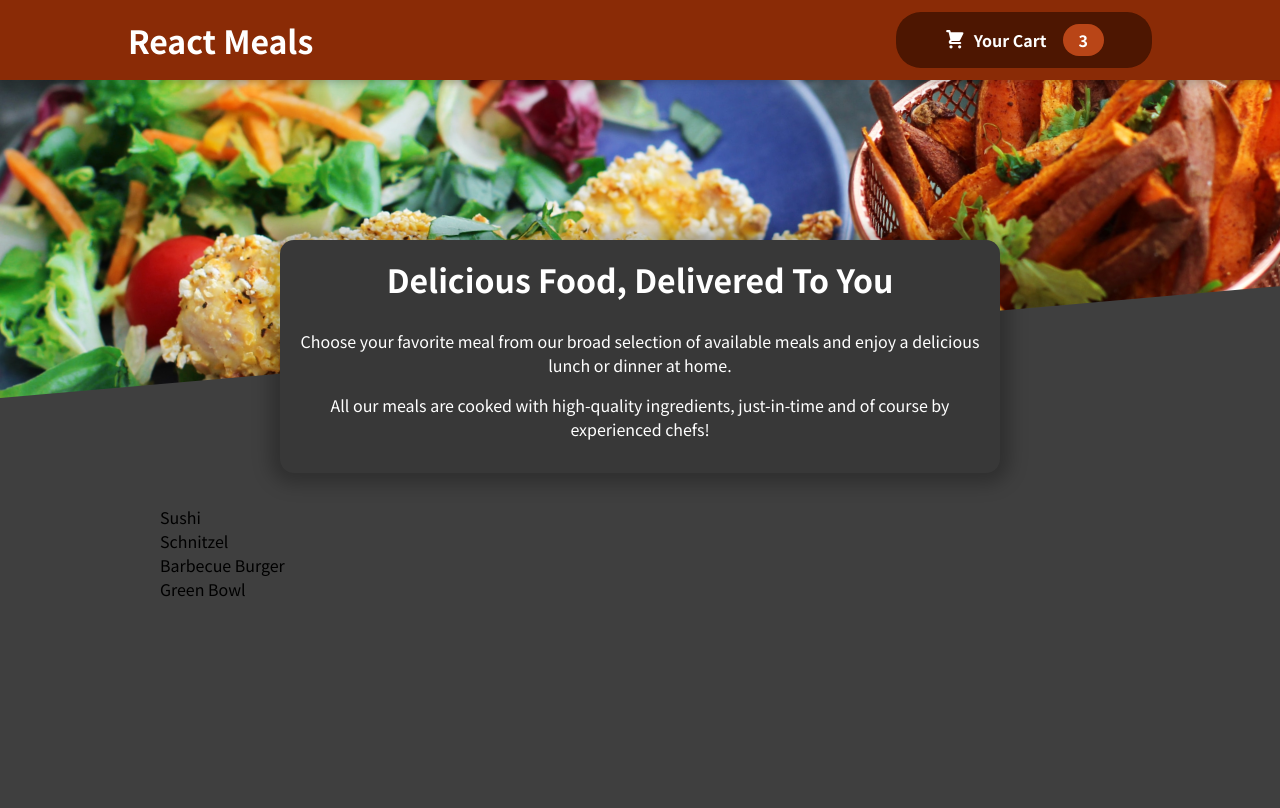
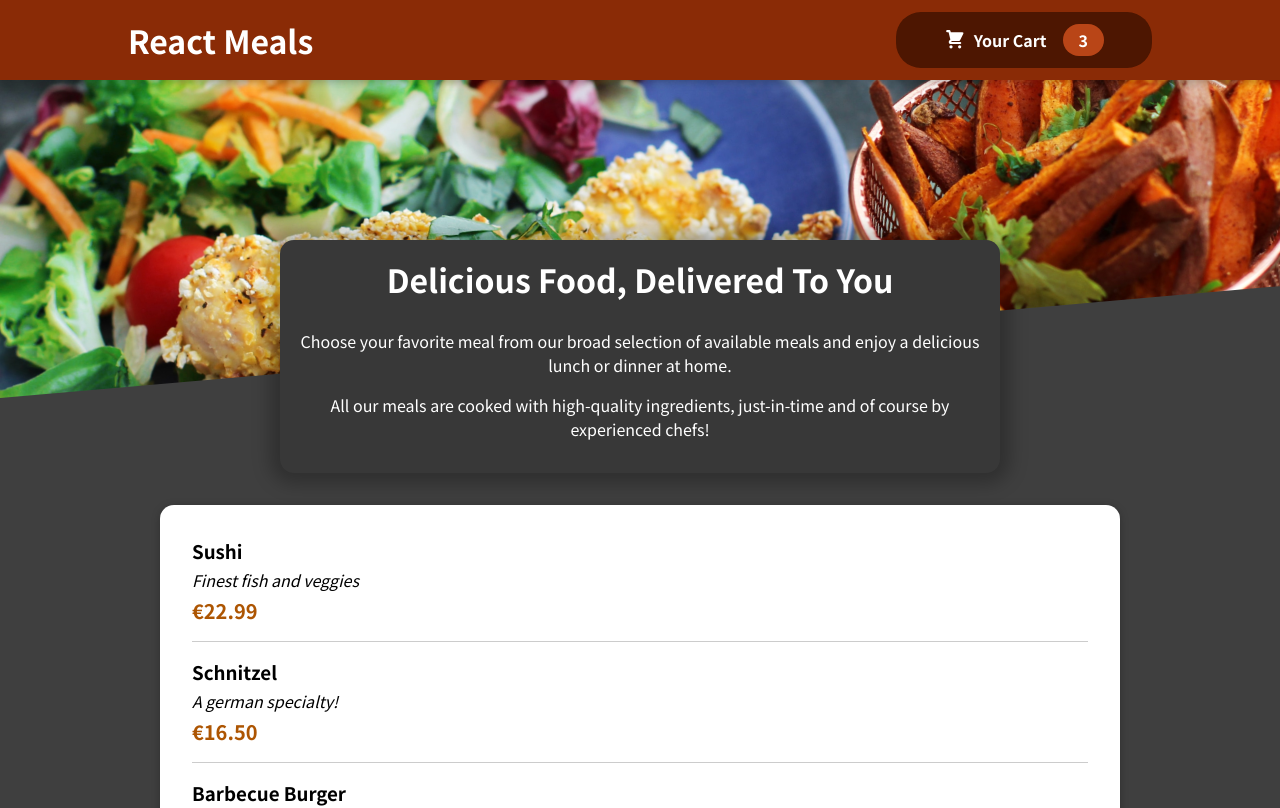
Before and after one commit to yoonsery/Udemy_react, a React (Create React App) app in the folder react_meals/: page / in a window 1280 px wide. Shown: the top 808 px of the page. Built offline with nearby package versions, Linux system fonts and the light colour scheme.

Commit message:
feat: Add MealItem component

```diff
--- a/react_meals/src/components/Meals/AvailableMeals.jsx
+++ b/react_meals/src/components/Meals/AvailableMeals.jsx
@@ -1,4 +1,6 @@
 import React from 'react';
+import Card from '../UI/Card';
+import MealItem from './MealItem/MealItem';
 import styles from './AvailableMeals.module.css';
 
 const DUMMY_MEALS = [
@@ -30,11 +32,21 @@ const DUMMY_MEALS = [
 
 function AvailableMeals() {
   const mealsList = DUMMY_MEALS.map((meal) => {
-    return <li>{meal.name}</li>;
+    return (
+      <MealItem
+        key={meal.id}
+        name={meal.name}
+        description={meal.description}
+        price={meal.price}
+      />
+    );
   });
+
   return (
     <section className={styles.meals}>
-      <ul>{mealsList}</ul>
+      <Card>
+        <ul>{mealsList}</ul>
+      </Card>
     </section>
   );
 }
--- /dev/null
+++ b/react_meals/src/components/Meals/MealItem/MealItem.jsx
@@ -0,0 +1,22 @@
+import React from 'react';
+import styles from './MealItem.module.css';
+import MealItemForm from './MealItemForm';
+
+function MealItem(props) {
+  const price = `€${props.price.toFixed(2)}`;
+
+  return (
+    <li className={styles.meal}>
+      <div>
+        <h3>{props.name}</h3>
+        <div className={styles.description}>{props.description}</div>
+        <div className={styles.price}>{price}</div>
+      </div>
+      <div>
+        <MealItemForm />
+      </div>
+    </li>
+  );
+}
+
+export default MealItem;
--- /dev/null
+++ b/react_meals/src/components/Meals/MealItem/MealItem.module.css
@@ -0,0 +1,22 @@
+.meal {
+  display: flex;
+  justify-content: space-between;
+  margin: 1rem;
+  padding-bottom: 1rem;
+  border-bottom: 1px solid #ccc;
+}
+
+.meal h3 {
+  margin: 0 0 0.25rem 0;
+}
+
+.description {
+  font-style: italic;
+}
+
+.price {
+  margin-top: 0.25rem;
+  font-weight: bold;
+  color: #ad5502;
+  font-size: 1.25rem;
+}
--- /dev/null
+++ b/react_meals/src/components/Meals/MealItem/MealItemForm.jsx
@@ -0,0 +1,7 @@
+import React from 'react';
+
+function MealItemForm() {
+  return <></>;
+}
+
+export default MealItemForm;
```
